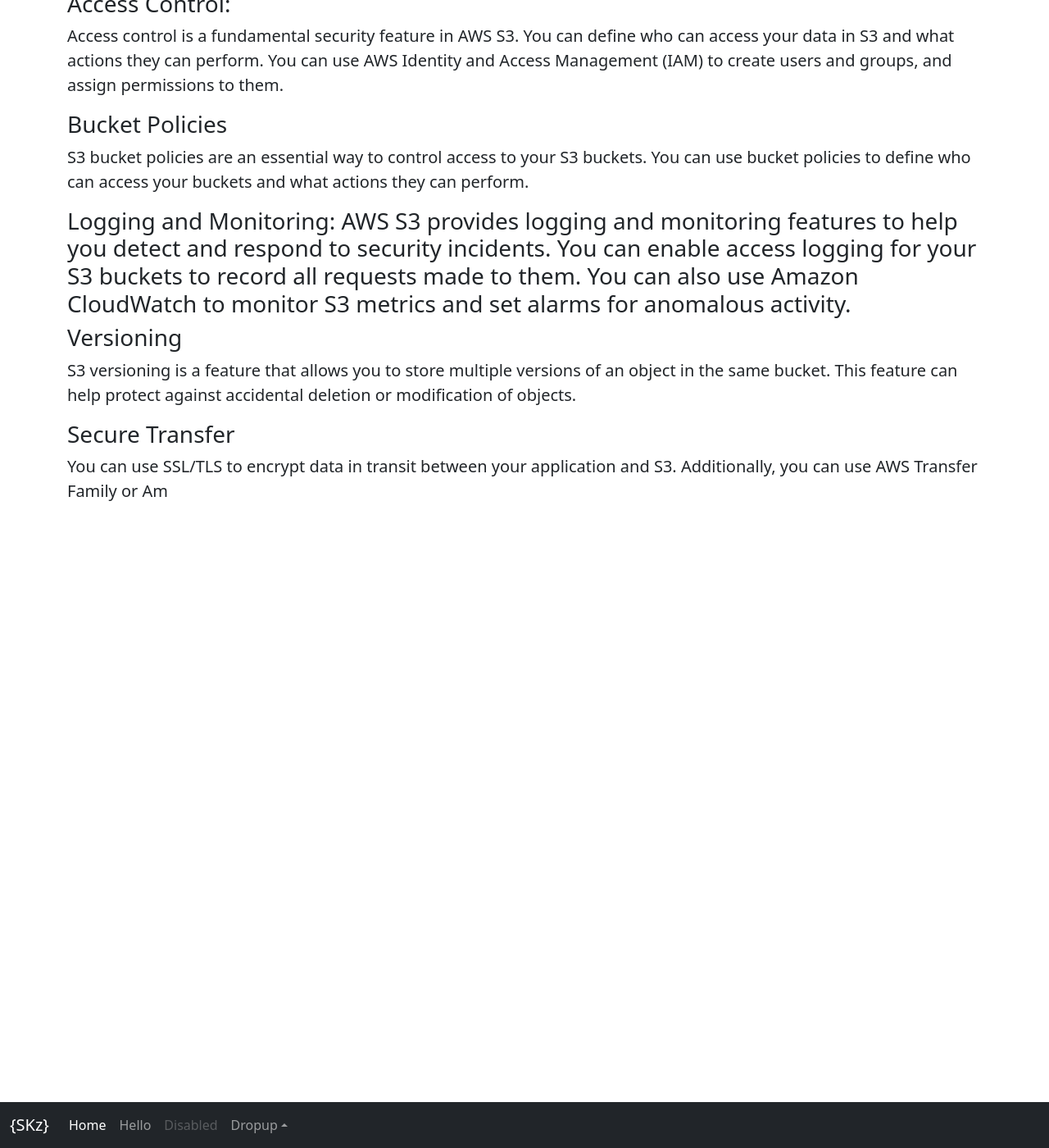
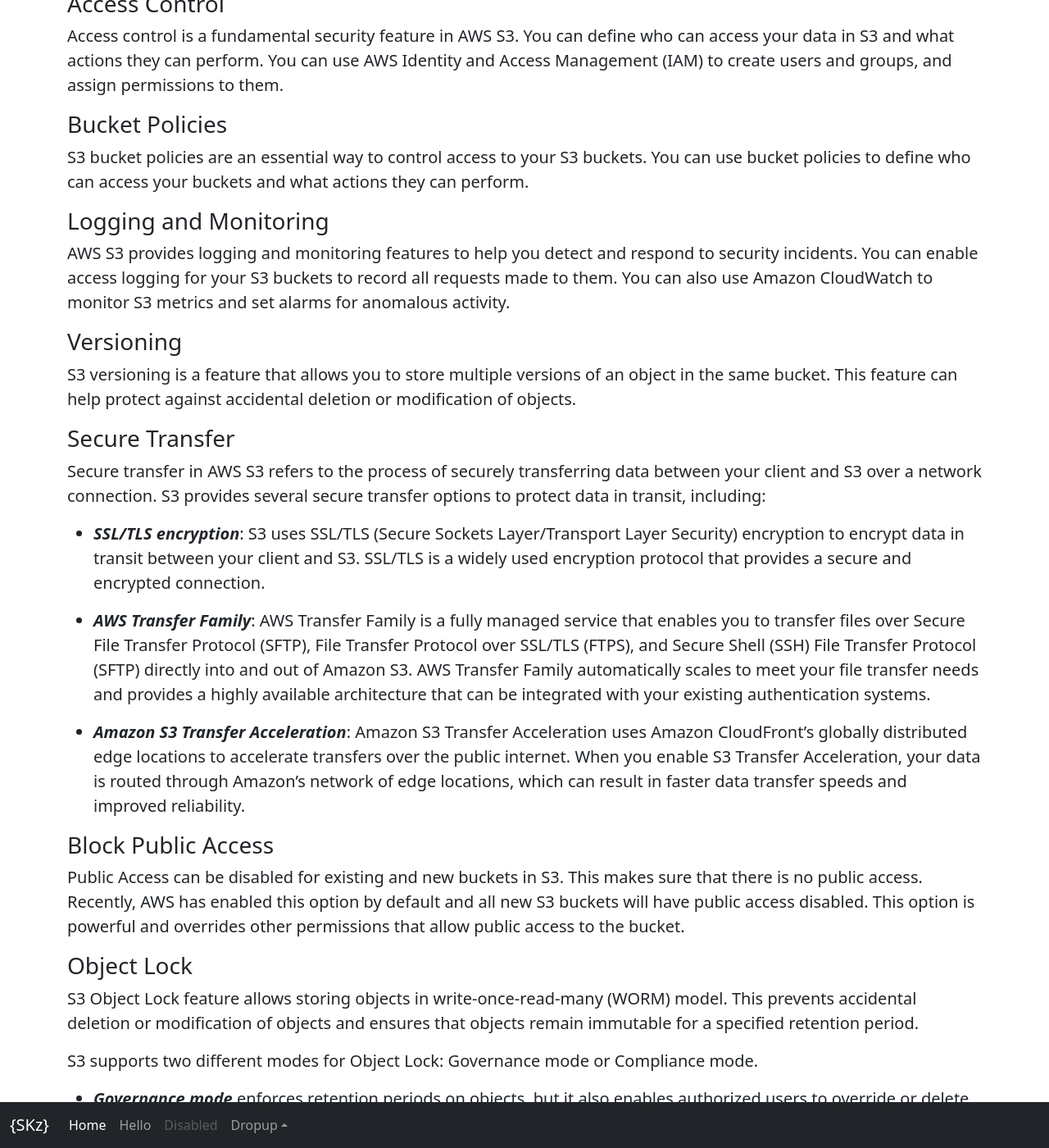
Before and after one commit to s-kazi/s-kazi.github.io, a Jekyll site: the page built from aws/s3/security.markdown, in a window 1280 px wide and 1400 px high, scrolled down 514 px. Shown: the whole window at 82% size. Built offline with Jekyll 4.4.1, drawn with Linux system fonts in a browser that asks for light colours; nearby versions of some CDN libraries; some of the changed text lies outside the part shown.

Commit message:
Update security.markdown
updated content

```diff
--- a/aws/s3/security.markdown
+++ b/aws/s3/security.markdown
@@ -5,22 +5,52 @@ subtitle: Review Security in S3
 permalink: /aws-s3-security/
 ---
 
-
 Amazon S3 (Simple Storage Service) is a highly scalable and durable object storage service provided by Amazon Web Services (AWS). S3 offers several security features to protect the data stored in it. Here are some of the security measures you can take to secure your data in AWS S3
 
 ### Encryption
+
 S3 supports server-side encryption of objects using AWS-managed keys, AWS KMS (Key Management Service) customer master keys, or customer-provided encryption keys. You can also use client-side encryption to encrypt data before uploading it to S3.
 
-### Access Control:
+### Access Control
+
 Access control is a fundamental security feature in AWS S3. You can define who can access your data in S3 and what actions they can perform. You can use AWS Identity and Access Management (IAM) to create users and groups, and assign permissions to them.
 
 ### Bucket Policies
+
 S3 bucket policies are an essential way to control access to your S3 buckets. You can use bucket policies to define who can access your buckets and what actions they can perform.
 
-### Logging and Monitoring: AWS S3 provides logging and monitoring features to help you detect and respond to security incidents. You can enable access logging for your S3 buckets to record all requests made to them. You can also use Amazon CloudWatch to monitor S3 metrics and set alarms for anomalous activity.
+### Logging and Monitoring
+
+AWS S3 provides logging and monitoring features to help you detect and respond to security incidents. You can enable access logging for your S3 buckets to record all requests made to them. You can also use Amazon CloudWatch to monitor S3 metrics and set alarms for anomalous activity.
 
 ### Versioning
+
 S3 versioning is a feature that allows you to store multiple versions of an object in the same bucket. This feature can help protect against accidental deletion or modification of objects.
 
 ### Secure Transfer
-You can use SSL/TLS to encrypt data in transit between your application and S3. Additionally, you can use AWS Transfer Family or Am
+
+Secure transfer in AWS S3 refers to the process of securely transferring data between your client and S3 over a network connection. S3 provides several secure transfer options to protect data in transit, including:
+
+- ***SSL/TLS encryption***: S3 uses SSL/TLS (Secure Sockets Layer/Transport Layer Security) encryption to encrypt data in transit between your client and S3. SSL/TLS is a widely used encryption protocol that provides a secure and encrypted connection.
+
+- ***AWS Transfer Family***: AWS Transfer Family is a fully managed service that enables you to transfer files over Secure File Transfer Protocol (SFTP), File Transfer Protocol over SSL/TLS (FTPS), and Secure Shell (SSH) File Transfer Protocol (SFTP) directly into and out of Amazon S3. AWS Transfer Family automatically scales to meet your file transfer needs and provides a highly available architecture that can be integrated with your existing authentication systems.
+
+- ***Amazon S3 Transfer Acceleration***: Amazon S3 Transfer Acceleration uses Amazon CloudFront's globally distributed edge locations to accelerate transfers over the public internet. When you enable S3 Transfer Acceleration, your data is routed through Amazon's network of edge locations, which can result in faster data transfer speeds and improved reliability.
+
+### Block Public Access
+
+Public Access can be disabled for existing and new buckets in S3. This makes sure that there is no public access. Recently, AWS has enabled this option by default and all new S3 buckets will have public access disabled. This option is powerful and overrides other permissions that allow public access to the bucket.
+
+### Object Lock
+
+S3 Object Lock feature allows storing objects in write-once-read-many (WORM) model. This prevents accidental deletion or modification of objects and ensures that objects remain immutable for a specified retention period.
+
+S3 supports two different modes for Object Lock: Governance mode or Compliance mode.
+
+- ***Governance mode*** enforces retention periods on objects, but it also enables authorized users to override or delete locked objects before their retention period expires.
+
+- ***Compliance mode*** is designed for regulatory requirements and is a stricter mode than Governance mode. In Compliance mode, objects cannot be deleted or overwritten until their retention period has expired, even by authorized users.
+
+S3 Object Lock works by applying a retention period to objects stored in S3. During the retention period, the objects cannot be deleted or overwritten. Once the retention period expires, the objects can be deleted or modified as usual.
+
+S3 Object Lock can be used in many scenarios where data immutability is required, such as financial records, legal documents, medical records, and other sensitive data. By using S3 Object Lock, you can be confident that your data is secure and cannot be accidentally or maliciously modified or deleted.
```
